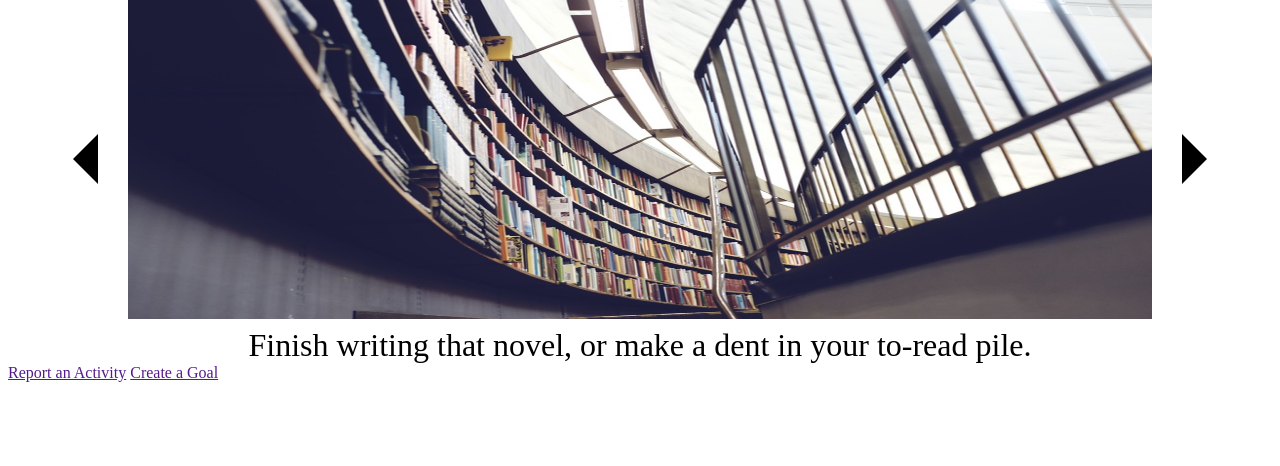
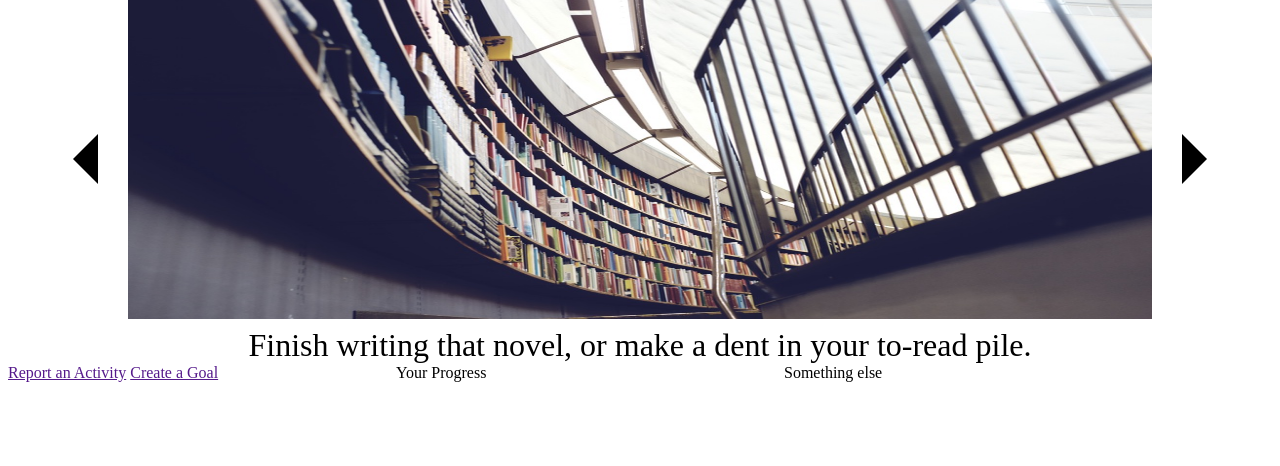
Before and after one commit to indigo-spacefish/Freetime_Project, a Django app: page /freetime/ in a window 1280 px wide. Shown: the part 115-581 px from the top of the page. Run offline with Django 3.2, Linux system fonts and the light colour scheme.

Commit message:
index bottom three columns

```diff
--- a/static/stylesheets/index.css
+++ b/static/stylesheets/index.css
@@ -11,6 +11,11 @@ nav p {
 
 header * {
     margin-left: 5vw;
+}
+
+.column {
+    display: inline-block;
+    width: 30vw;
 }
 
 .show {
--- a/templates/freetime/index.html
+++ b/templates/freetime/index.html
@@ -46,10 +46,20 @@
 
     </section>
 
-    <section>
+    <section id="bottom_container">
 
-        <a href="">Report an Activity</a>
-        <a href="">Create a Goal</a>
+        <section class="column">
+            <a href="">Report an Activity</a>
+            <a href="">Create a Goal</a>
+        </section>
+
+        <section class="column">
+            Your Progress
+        </section>
+
+        <section class="column">
+            Something else
+        </section>
 
     </section>
 
```
